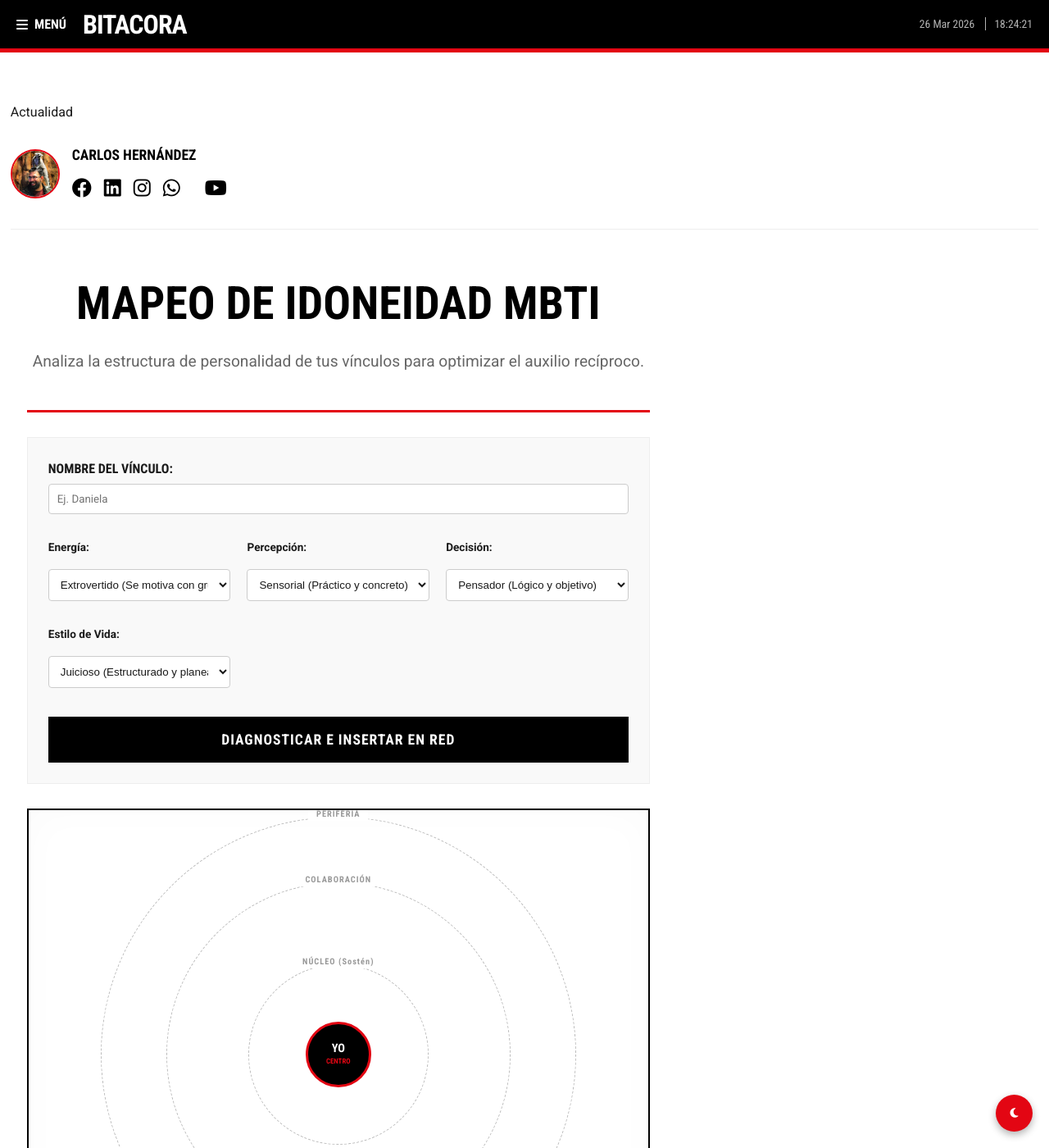
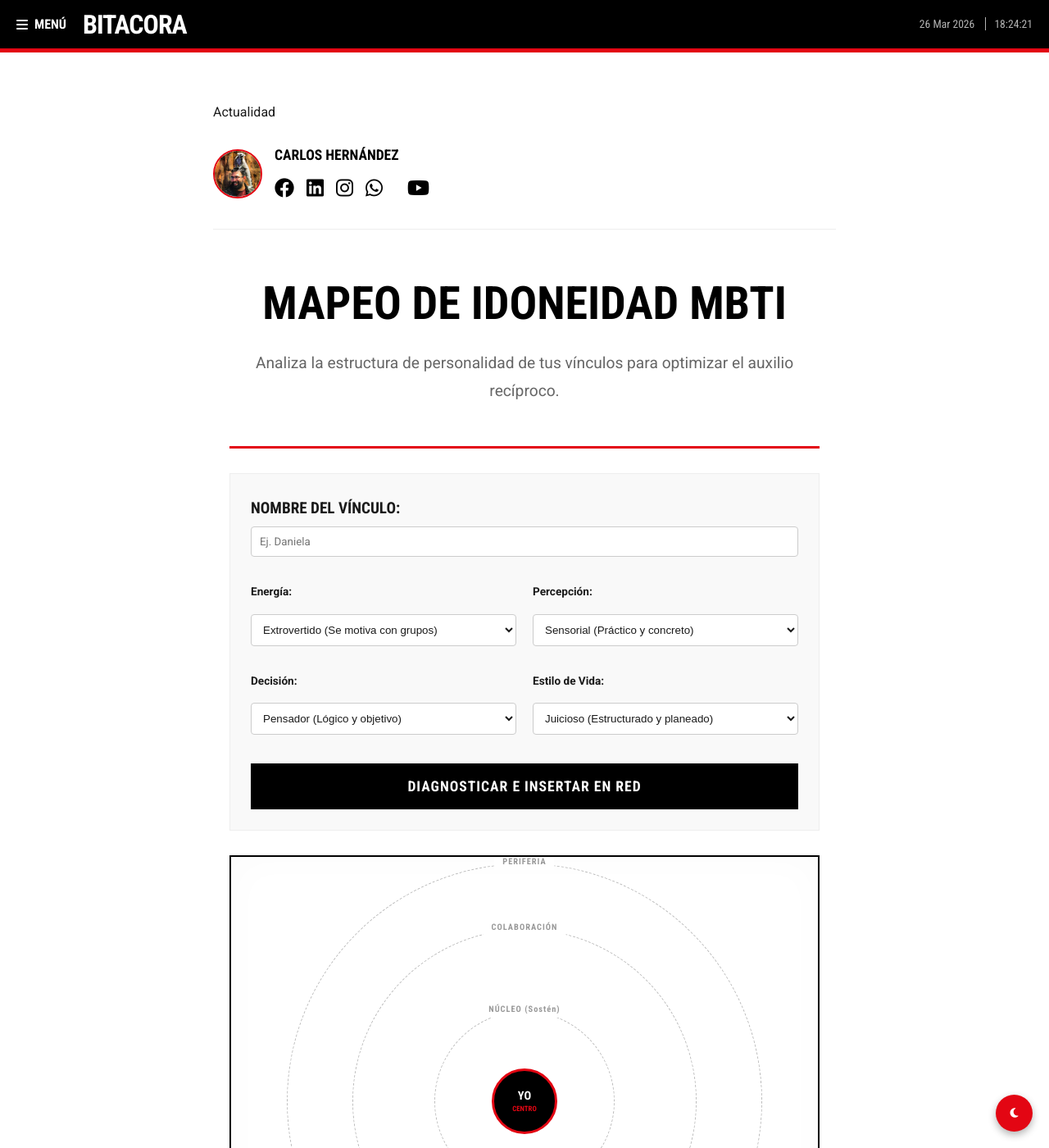
Before and after one commit to cafrhein/muro, a Jekyll site: the page built from _layouts/post.html, in a window 1280 px wide and 1400 px high. Shown: the whole window at 82% size. Built offline with Jekyll 4.4.1, drawn with Linux system fonts in a browser that asks for light colours.

Commit message:
Update post.html

```diff
--- a/_layouts/post.html
+++ b/_layouts/post.html
@@ -99,9 +99,10 @@ layout: default
 
 /* --- ESTILOS DE POST (ESTRUCTURA NEUTRALIZADA) --- */
 .post-content {
-    max-width: var(--content-width);
+    /* CAMBIO: Ancho máximo reducido para optimizar la longitud de línea (legibilidad) */
+    max-width: 800px;
     margin: 40px auto;
-    padding: 0;
+    padding: 0 20px;
 }
 .post-header { margin-bottom: 40px; border-bottom: 1px solid #eee; padding-bottom: 30px; }
 
@@ -114,13 +115,12 @@ layout: default
 .post-date { font-family: var(--font-heading); color: #888; font-size: 0.9rem; text-transform: uppercase; }
 
 /* --- BLOQUE RRSS (CONTROL CEDIDO A CSS GLOBAL) --- */
-/* CAMBIO: Se eliminan estilos locales para que rijan las variables de style.css */
 .author-social { display: flex; gap: 15px; margin-top: 8px; }
 
 /* --- UI DE PORTADA --- */
 .post-featured-image.extended-editorial-bleed {
     width: 100%;
-    max-width: var(--content-width);
+    /* CAMBIO: Eliminado el límite de ancho para que ocupe el 100% de la nueva columna */
     margin: 40px 0 0 0;
     height: 400px;
     overflow: hidden;
@@ -132,12 +132,33 @@ layout: default
 .post-featured-image.extended-editorial-bleed img { width: 100%; height: 100%; display: block; object-fit: cover; object-position: center; }
 
 /* --- CUERPO DEL POST --- */
+/* CAMBIO: Ajustes de formato de texto y jerarquía visual dentro del contenido */
 .post-body {
     font-family: var(--font-main);
-    font-size: inherit;
-    line-height: inherit;
+    font-size: 1.2rem;
+    line-height: 1.8;
     color: var(--rt-text);
     margin-bottom: 60px;
+}
+
+.post-body p { margin-bottom: 1.8rem; }
+
+.post-body h2 {
+    font-size: 1.8rem;
+    margin: 2.5rem 0 1.2rem;
+    line-height: 1.3;
+}
+
+.post-body h3 {
+    font-size: 1.4rem;
+    margin: 2rem 0 1rem;
+}
+
+.post-body img {
+    max-width: 100%;
+    height: auto;
+    margin: 2rem 0;
+    border-radius: 4px;
 }
 
 /* --- NAVEGACIÓN --- */
@@ -155,6 +176,8 @@ layout: default
     .nav-spacer { display: none; }
     #reading-progress-container { top: 60px; }
     .post-featured-image.extended-editorial-bleed { width: 100%; margin-left: 0; height: 300px; }
+    /* CAMBIO: Reducción de tamaño de fuente para dispositivos pequeños */
+    .post-body { font-size: 1.1rem; line-height: 1.6; }
 }
 </style>
 
```
